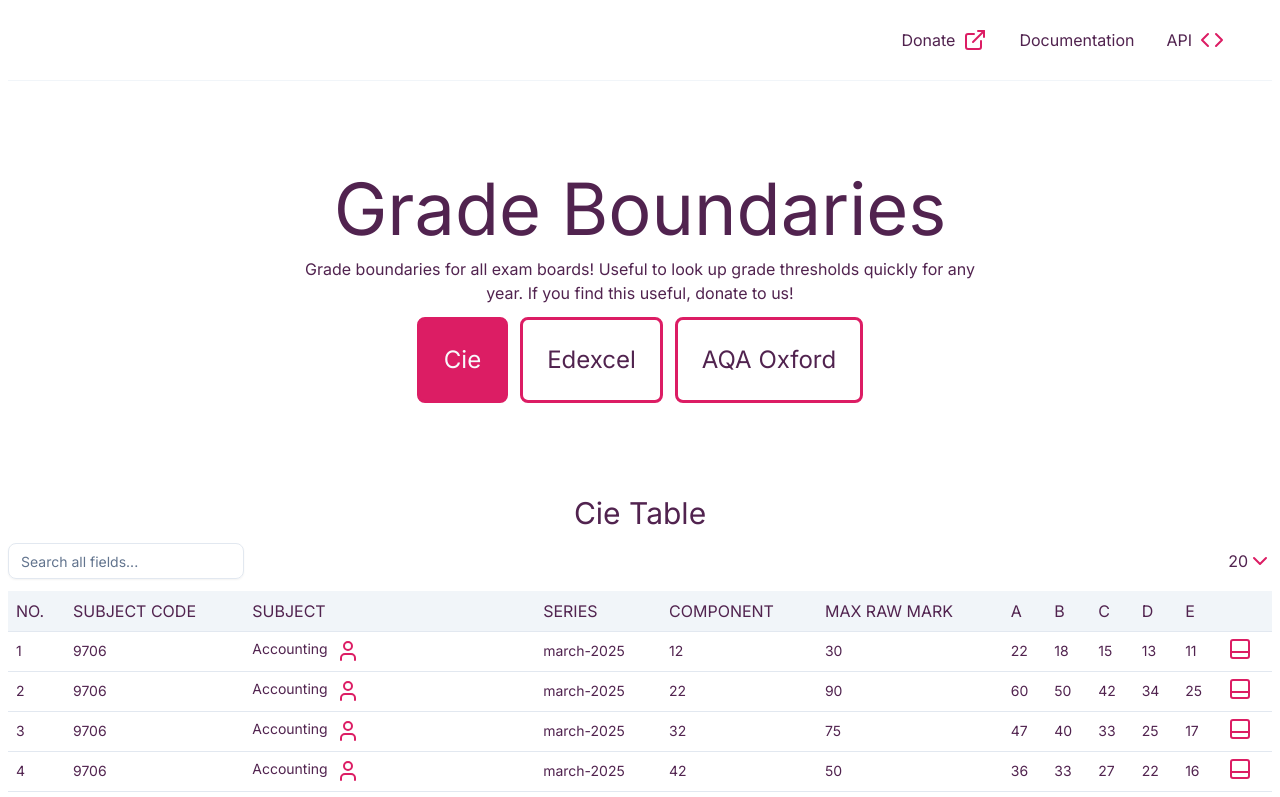
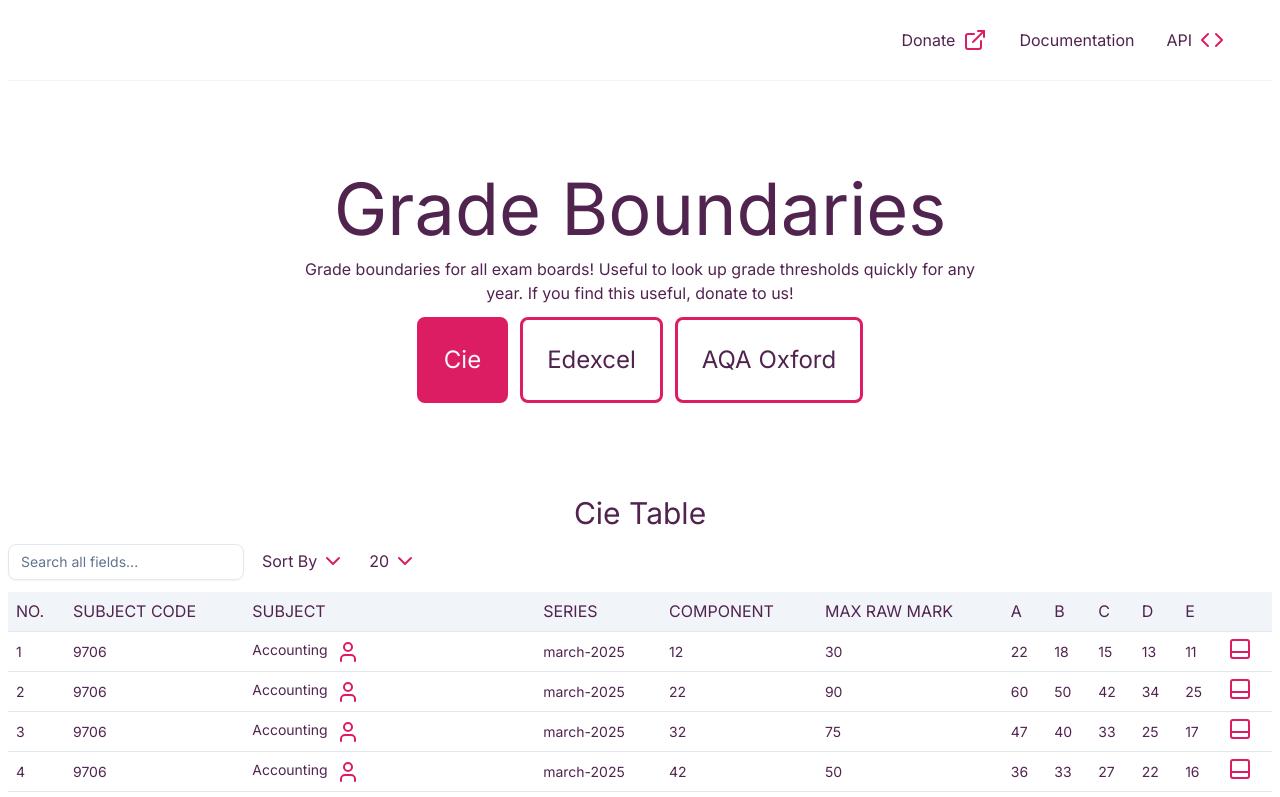
Before and after one commit to Sadness7311/grade-thresholds, a React (Vite) app: page / in a window 1280 px wide. Shown: the top 797 px of the page. Built offline with nearby package versions, Linux system fonts and the light colour scheme.

Commit message:
Sort by option added, performance optimizations

```diff
--- a/components/ui/dropdown-menu.jsx
+++ b/components/ui/dropdown-menu.jsx
@@ -17,9 +17,10 @@
 }
 
 function DropdownMenuTrigger({
+  className,
   ...props
 }) {
-  return (<DropdownMenuPrimitive.Trigger data-slot="dropdown-menu-trigger" {...props} />)
+  return (<DropdownMenuPrimitive.Trigger className={"flex items-center gap-1 p-1.5 rounded-md transition-all hover:bg-accent " + className} data-slot="dropdown-menu-trigger" {...props} />)
 }
 
 function DropdownMenuContent({
--- a/src/App.jsx
+++ b/src/App.jsx
@@ -1,10 +1,9 @@
-import { useEffect, useState } from "react"
+import { useEffect, useMemo, useState } from "react"
 import ThresholdsTable from "./components/ThresholdsTable"
 import Nav from "./components/Nav"
 import Footer from "./components/Footer"
 import Boards from "./components/Boards"
 import TableControls from "./components/TableControls"
-
 
 function App() {
 
@@ -15,13 +14,12 @@
   const [thresholds, setThresholds] = useState([])
   const [rowsOnOnePage, setRowsOnOnePage] = useState(20)
   const [page, setPage] = useState(1)
-  const [searchedThresholds, setSearchedThresholds] = useState([])
+  const [sorting, setSorting] = useState(2)
   const [value, setValue] = useState('')
 
-  useEffect(() => {
+  const searchedThresholds = useMemo(() => {
     setPage(1)
-    setSearchedThresholds(
-      thresholds.filter(row =>
+    return thresholds.filter(row =>
       value
         .toLowerCase()
         .split(/[\s/]+/)
@@ -31,8 +29,15 @@
           )
         )
       )
-    )
   }, [value, thresholds])
+
+  useEffect(() => {
+    setThresholds(prev => [...prev].sort((a, b) =>
+      isNaN(a[sorting]) || isNaN(b[sorting])
+        ? String(a[sorting]).localeCompare(String(b[sorting]))
+        : b[sorting] - a[sorting]
+    ))
+  }, [board, sorting])
 
   return (
     <div className="w-full flex flex-col items-center text-center gap-3 px-2">
@@ -50,28 +55,24 @@
 
 
       <h2>{ boardsInfo[board][0] } Table</h2>
-
       <TableControls
+        header={header}
+        sorting={sorting}
+        setSorting={setSorting}
         rowsOnOnePage={rowsOnOnePage}
         setRowsOnOnePage={setRowsOnOnePage}
         setValue={setValue}
       />
-
       <ThresholdsTable
         header={header}
-        thresholds={
-          value
-            ? searchedThresholds.length
-              ? searchedThresholds
-              : []
-            : thresholds
-        }
+        thresholds={value ? searchedThresholds : thresholds}
         rowsOnOnePage={rowsOnOnePage}
         page={page}
         setPage={setPage}
       />
 
       <Footer />
+
     </div>
   )
 }
--- a/src/components/TableControls.jsx
+++ b/src/components/TableControls.jsx
@@ -8,22 +8,41 @@
 } from "../../components/ui/dropdown-menu"
 
 
-function TableControls({ rowsOnOnePage, setRowsOnOnePage, setValue }) {
+function TableControls({ header, sorting, setSorting, rowsOnOnePage, setRowsOnOnePage, setValue }) {
     return (
         <div className="flex gap-3 items-baseline w-full">
             <Input
-            className='max-w-max mr-auto'
-            placeholder="Search all fields..."
-            onChange={e => setValue(e.target.value)}
+                className='max-w-max'
+                placeholder="Search all fields..."
+                onChange={e => setValue(e.target.value)}
             />
+            <DropdownMenu className="mr-auto">
+                <DropdownMenuTrigger>
+                    Sort By <ChevronDown />
+                </DropdownMenuTrigger>
+                <DropdownMenuContent>
+                    {
+                    header.slice(1).map((item, i) =>
+                        <DropdownMenuItem
+                            className={i == sorting && 'bg-accent'}
+                            onClick={() => setSorting(i)}
+                            key={i}
+                        >
+                            { item }
+                        </DropdownMenuItem>
+                    )
+                    }
+                </DropdownMenuContent>
+            </DropdownMenu>
+
             <DropdownMenu>
-            <DropdownMenuTrigger className="flex cursor-pointer">
+            <DropdownMenuTrigger>
                 { rowsOnOnePage } <ChevronDown />
             </DropdownMenuTrigger>
             <DropdownMenuContent>
                 {
                 [20, 50, 100].map((num, i) =>
-                    <DropdownMenuItem className="cursor-pointer" onClick={() => setRowsOnOnePage(num)} key={i}>
+                    <DropdownMenuItem onClick={() => setRowsOnOnePage(num)} key={i}>
                     { num }
                     </DropdownMenuItem>
                 )
--- a/src/components/ThresholdsTable.jsx
+++ b/src/components/ThresholdsTable.jsx
@@ -14,25 +14,21 @@
   PaginationNext,
   PaginationPrevious,
 } from "../../components/ui/pagination"
-import { useEffect, useState } from "react"
+import { memo, useMemo } from "react"
 import ThresholdDrawer from "./ThresholdDrawer"
 import { Atom, BookType, BriefcaseBusiness, Calculator, Code, FlaskConical, HandCoins, Leaf, Map, Pen, User } from "lucide-react"
 
 
 function ThresholdsTable({ header, thresholds, rowsOnOnePage, page, setPage }) {
 
-  const [totalPages, setTotalPages] = useState(Math.ceil(thresholds.length / rowsOnOnePage))
-  const [currentThresholds, setCurrentThresholds] = useState([])
-
   const subjectIcons = [['math', <Calculator />], ['physics', <Atom />], ['computer', <Code />], ['bio', <Leaf />], ['business', <BriefcaseBusiness />], ['chemistry', <FlaskConical />], ['art', <Pen />], ['accounting', <User />], ['economics', <HandCoins />], ['english', <BookType />], ['geography', <Map />]]
 
-  useEffect(() => {
-    setCurrentThresholds(thresholds.slice((page - 1) * rowsOnOnePage, page * rowsOnOnePage))
+  const currentThresholds = useMemo(() => {
+    return thresholds.slice((page - 1) * rowsOnOnePage, page * rowsOnOnePage)
   }, [thresholds, page, rowsOnOnePage])
 
-  useEffect(() => {
-    setTotalPages(Math.ceil(thresholds.length / rowsOnOnePage))
-    setPage(1)
+  const totalPages = useMemo(() => {
+    return Math.ceil(thresholds.length / rowsOnOnePage)
   }, [rowsOnOnePage, thresholds])
 
   return header ? (
@@ -121,4 +117,4 @@
   )
 }
 
-export default ThresholdsTable
+export default memo(ThresholdsTable)
```
Lines whose indentation alone changed are shown as unchanged.
